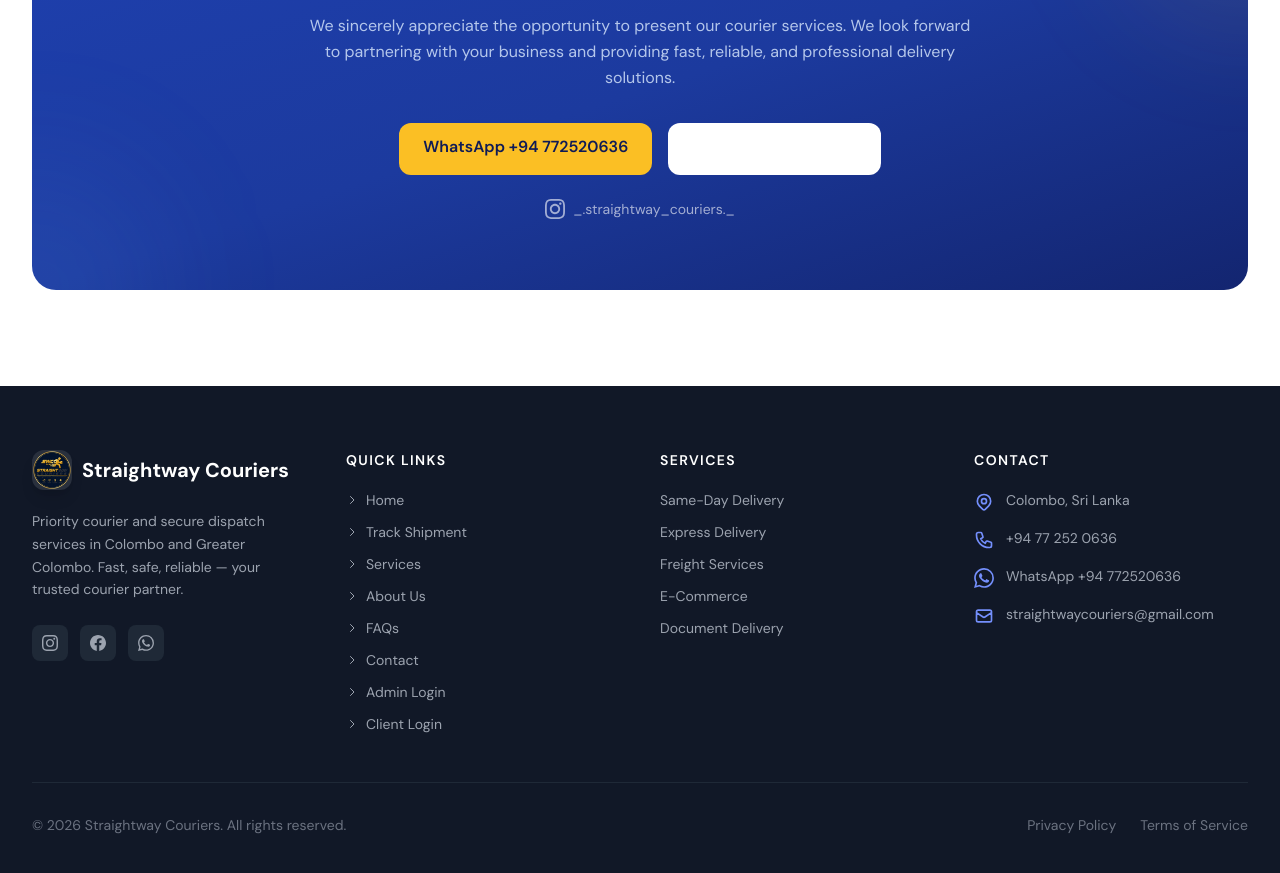
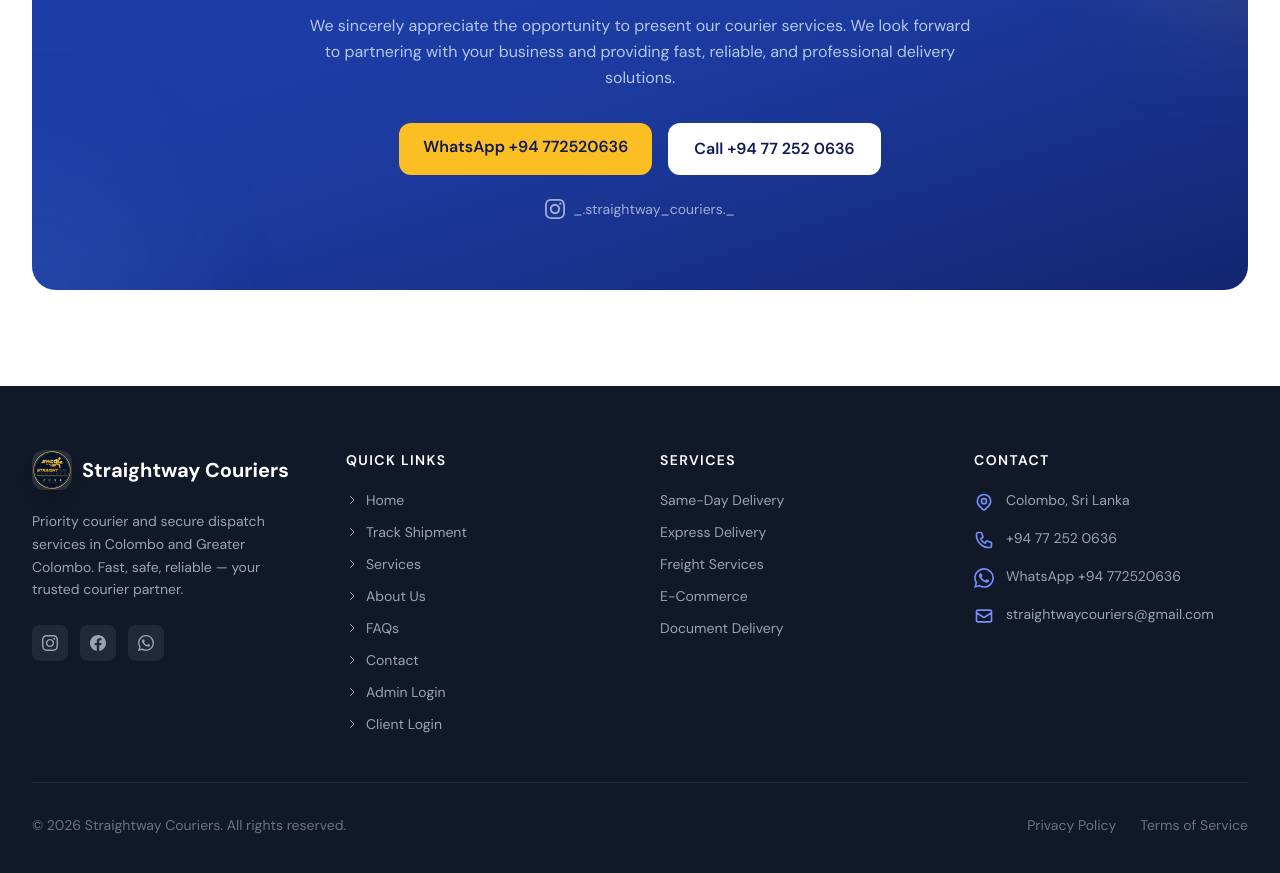
Before and after one commit to Ashfaq-network/straightway-courier, a React (Vite) app in the folder client/: page / in a window 1280 px wide. Shown: the part 5674-6547 px from the top of the page. Built offline with nearby package versions, Linux system fonts and the light colour scheme; the HTML template or start-up script is replaced by a standard one.

Commit message:
fix: call button invisible on Lets Work Together section

```diff
--- a/client/src/pages/Home.jsx
+++ b/client/src/pages/Home.jsx
@@ -611,7 +611,7 @@
                   <a href="https://wa.me/94772520636" target="_blank" rel="noopener noreferrer" className="btn-accent">
                     WhatsApp +94 772520636
                   </a>
-                  <a href="tel:+94772520636" className="btn-outline !border-white/30 !text-white hover:!bg-white/10">
+                  <a href="tel:+94772520636" className="btn-outline !border-white/30 !text-brand-900 !bg-white hover:!bg-white/90">
                     Call +94 77 252 0636
                   </a>
                 </div>
```
